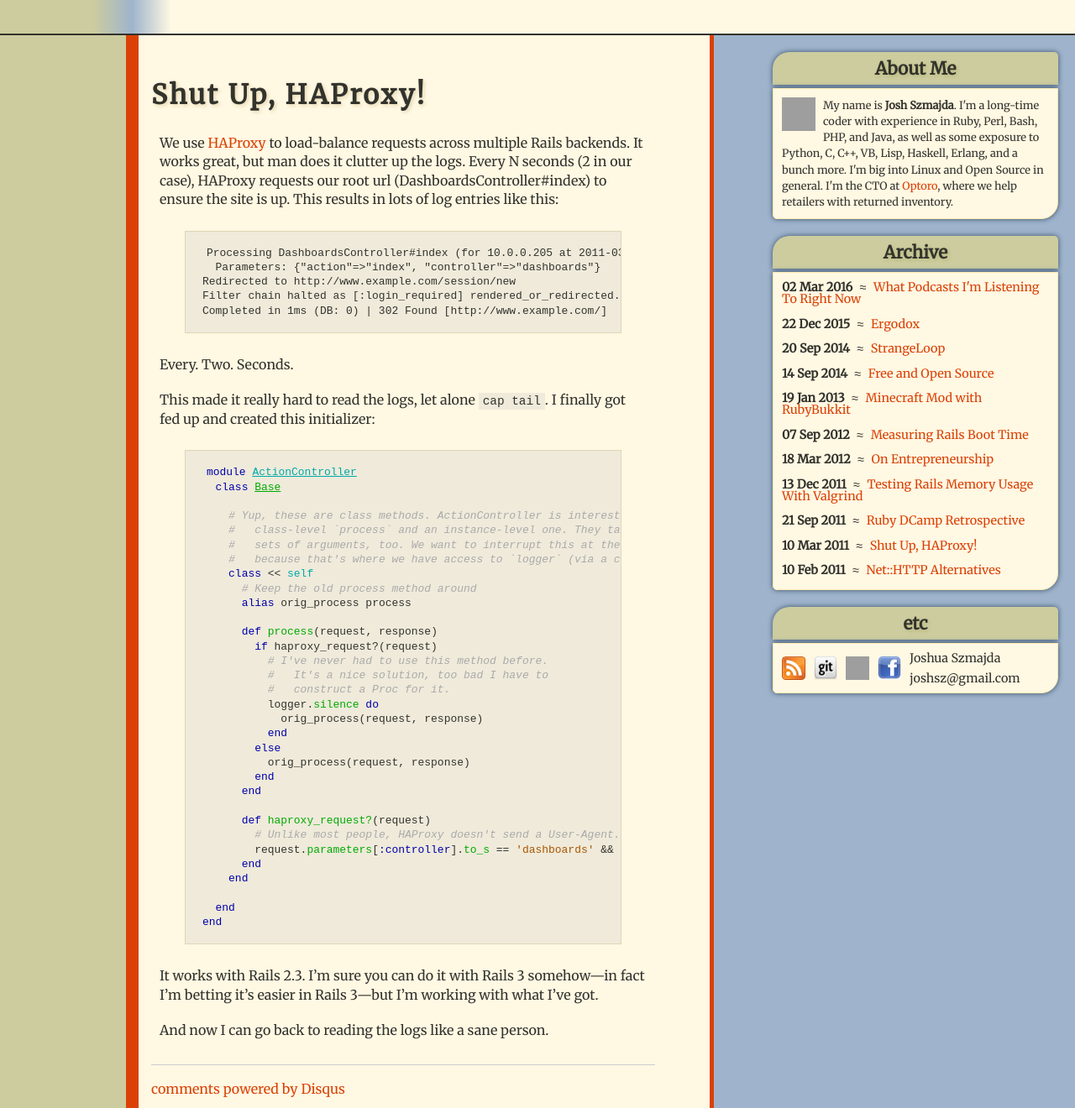
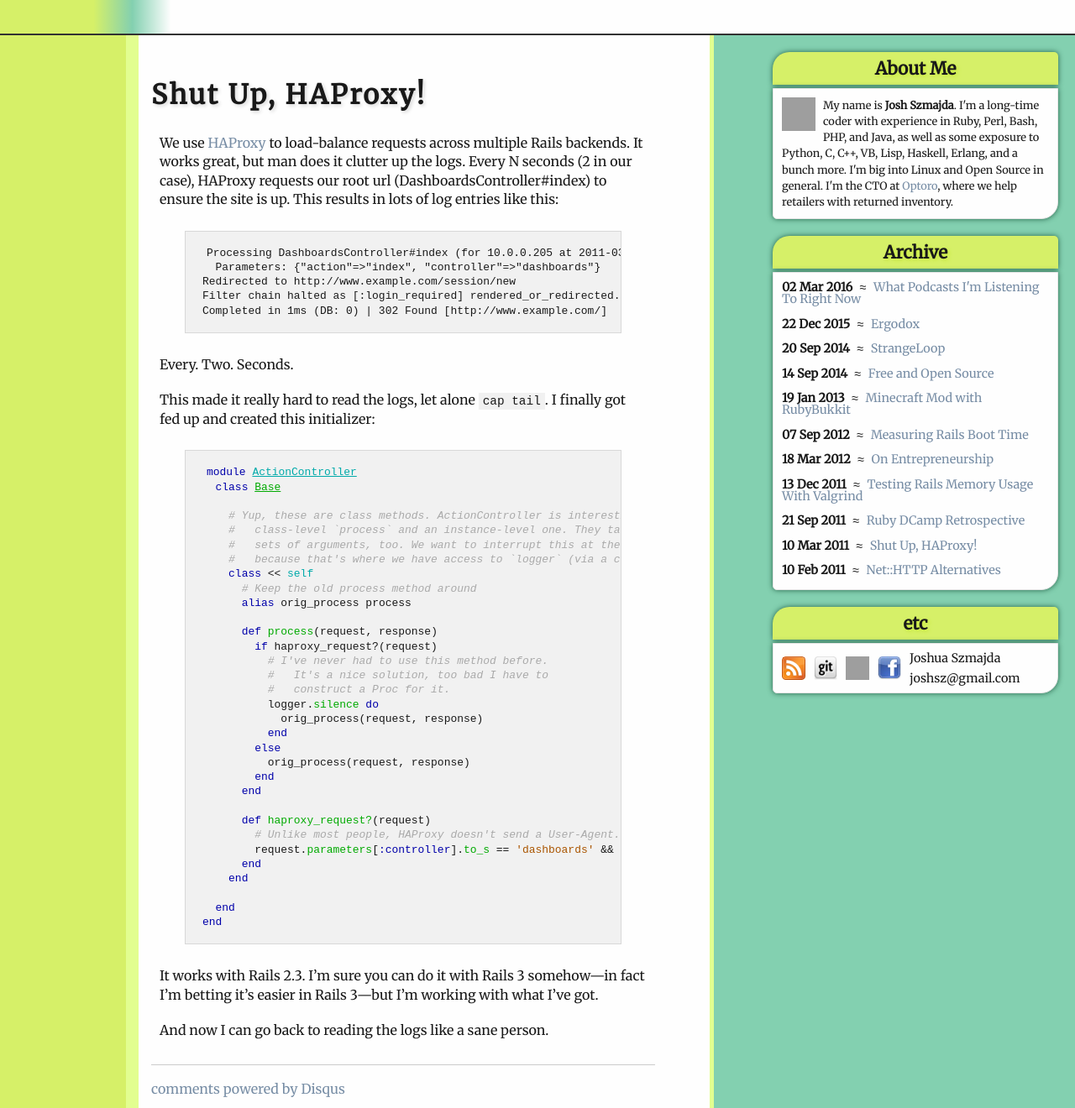
Before and after one commit to jszmajda/blog, a Jekyll site: the page built from code/_posts/2011-03-10-shut-up-haproxy.md, in a window 1280 px wide. Shown: the whole page at 84% size. Built offline with Jekyll 4.4.1, drawn with Linux system fonts in a browser that asks for light colours; some web fonts are replaced; comment, search, counter and statistics services are not loaded; grey boxes are pictures that could not be loaded.

Commit message:
updated color pallet

```diff
--- a/css/main.scss
+++ b/css/main.scss
@@ -2,23 +2,67 @@
 # make sure Jekyll reads this properly?
 ---
 
-$made-to-last: #B84238;
-$lunar: #F9FBF0;
-$dingy-on-purpose: #DEDCC5;
-$aligned: #B8C9B9;
-$dark-sky: #4F686F;
+/*[> sasomething <]*/
+/*$made-to-last: #B84238;*/
+/*$lunar: #F9FBF0;*/
+/*$dingy-on-purpose: #DEDCC5;*/
+/*$aligned: #B8C9B9;*/
+/*$dark-sky: #4F686F;*/
 
-$text-color: #33332D;
-$body-background-color: #9FB4CC;
-$header-background-color: #FFF8E3;
-$body-background-left-color: #CCCC9F;
-$link-color: #DB4105;
-$h1-lower-border-color: #33332D;
+/*$text-color: darken($lunar, 90%);*/
+/*$body-background-color: $aligned;*/
+/*$header-background-color: $lunar;*/
+/*$body-background-left-color: $dingy-on-purpose;*/
+/*$link-color: $made-to-last;*/
+/*$h1-lower-border-color: darken($lunar, 80%);*/
+/*$comment-border-top: #CCCCCC;*/
+/*$post-body-color: $header-background-color;*/
+/*$nav-header-background-color: $body-background-left-color;*/
+/*$post-left-line-color: $link-color;*/
+/*$post-right-line-color: $post-left-line-color;*/
+/*[> sasomething <]*/
+
+/*[> girl things <]*/
+/*$snowblind: #FEFEFE;*/
+/*$blue-glass: #2BF5F5;*/
+/*$blue-shadows: #08B8F4;*/
+/*$marina: #0057B3;*/
+/*$polar: #B1B4AB;*/
+
+/*$text-color: darken($snowblind, 90%);*/
+/*$body-background-color: $blue-shadows;*/
+/*$header-background-color: $snowblind;*/
+/*$body-background-left-color: $marina;*/
+/*$link-color: $marina;*/
+/*$h1-lower-border-color: darken($snowblind, 80%);*/
+/*$comment-border-top: #CCCCCC;*/
+/*$post-body-color: $header-background-color;*/
+/*$nav-header-background-color: $blue-glass;*/
+/*$post-left-line-color: $blue-glass;*/
+/*$post-right-line-color: $post-left-line-color;*/
+/*[> girl things <]*/
+
+/* perfect spring */
+$snowblind: #FEFEFE;
+$love: #E2FE90;
+$early-spring: #D6F068;
+$greenclean: #83D0B0;
+$neuronaut: #778DA5;
+
+$header-background-color: $snowblind;
+$text-color: darken($snowblind, 90%);
+$h1-lower-border-color: darken($snowblind, 80%);
+
+$body-background-color: $greenclean;
+$body-background-left-color: $early-spring;
+$link-color: $neuronaut;
 $comment-border-top: #CCCCCC;
 $post-body-color: $header-background-color;
+$nav-header-background-color: $early-spring;
+$post-left-line-color: $love;
+$post-right-line-color: $post-left-line-color;
+/* perfect spring */
 
-$post-left-line-color: $link-color;
-$post-right-line-color: $post-left-line-color;
 
 
 $text-shadow-color: desaturate(darken($post-body-color, 15%), 50%);
@@ -140,7 +184,7 @@
   font-weight: bold;
   padding: 10px 8px 8px 8px;
   margin-bottom: 4px;
-  background-color: $body-background-left-color;
+  background-color: $nav-header-background-color;
   border-top-left-radius: 20px;
   border-top-right-radius: 5px;
   -webkit-border-top-left-radius: 20px;
@@ -148,7 +192,7 @@
   -moz-border-radius-topleft: 20px;
   -moz-border-radius-topright: 5px;
   text-align: center;
-  text-shadow: 2px 2px 4px darken($body-background-left-color, 10%);
+  text-shadow: 2px 2px 4px darken($nav-header-background-color, 10%);
   box-shadow: 0px 0px 6px $sidebar-box-shadow-color;
   -moz-box-shadow: 0px 0px 6px $sidebar-box-shadow-color;
   -webkit-box-shadow: 0px 0px 6px $sidebar-box-shadow-color;
```
